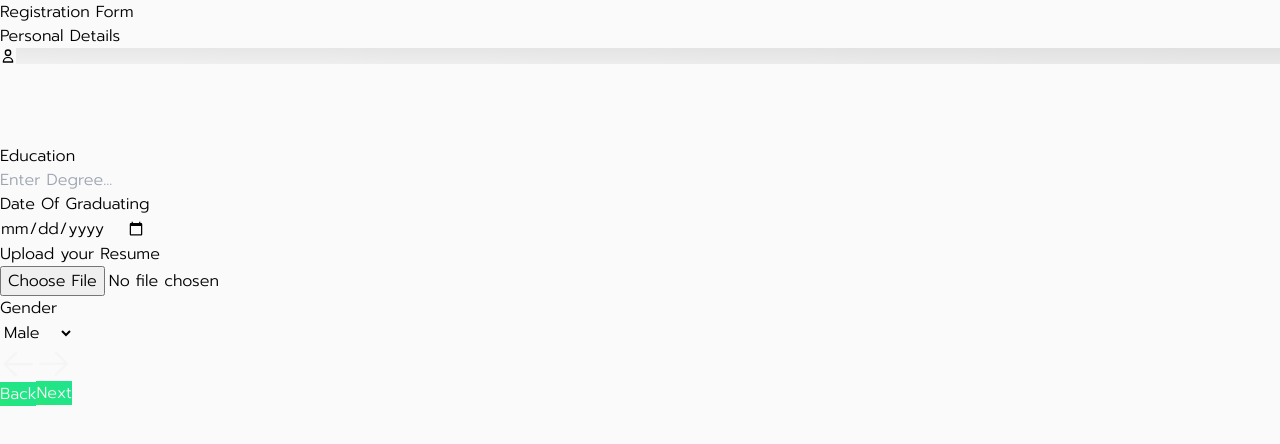
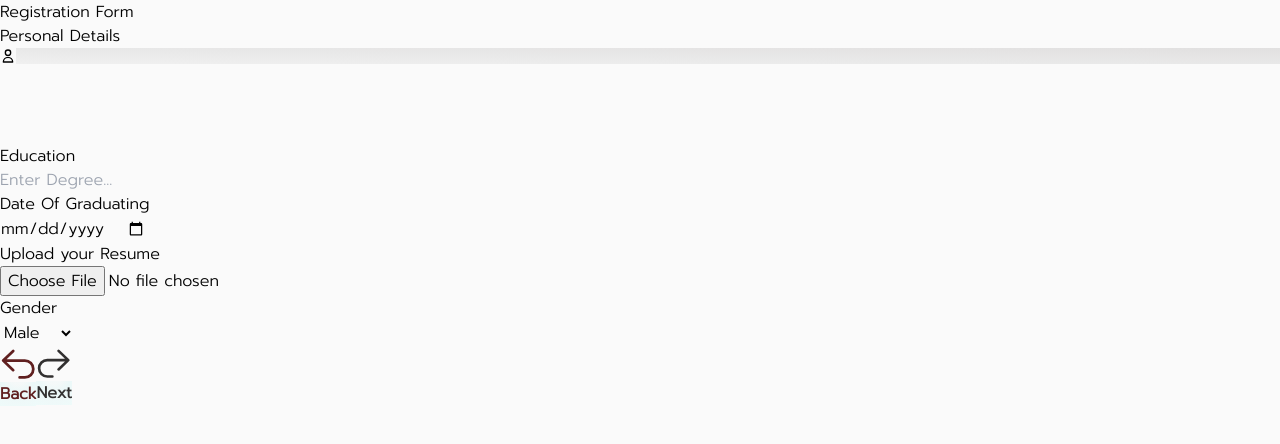
Before and after one commit to Somavik99/my-repo, a React (Vite) app: page / in a window 1280 px wide. Both pictures are taken after a click on the button "Next". Shown: the top 444 px of the page. Built offline with nearby package versions, Linux system fonts and the light colour scheme.

Commit message:
New component State management

```diff
--- a/src/Components/Forms/Form.css
+++ b/src/Components/Forms/Form.css
@@ -1,24 +1,27 @@
 
 
 .NxtBtn{
-  background-image: linear-gradient(to right top, #26e77a, #22e582, #21e489, #22e290, #25e096);
-  color: whitesmoke;
+  background-image: radial-gradient(circle, #f2f8f88c, #f2f8f8aa, #ebf8f8, #e9f8f8ad, #ecfbfad8);
+  color: rgb(50, 48, 48);
   position: absolute;
+  font-weight: bolder;
 }
 
-.NxtBtn:disabled{
+.NxtBtn:hover{
   background-image: linear-gradient(to right top, #9099a8, #98a3b4, #9fadc0, #a7b8cc, #aec2d8);
  border-color: rgb(192, 146, 235);
  color: rgb(232, 240, 244);
 }
 
 .PrevBtn{
-  background-image: linear-gradient(to right top, #26e77a, #22e582, #21e489, #22e290, #25e096);
-  color: whitesmoke;
+  background-image: radial-gradient(circle, #f2f8f88c, #f2f8f8aa, #ebf8f8, #e9f8f8ad, #ecfbfad8);
+  color: rgb(96, 32, 32);
+  font-weight: bolder;
+
 
 }
 
-.PrevBtn:disabled{
+.PrevBtn:hover{
   background-image: linear-gradient(to right top, #9099a8, #98a3b4, #9fadc0, #a7b8cc, #aec2d8);
   border-color: rgb(192, 146, 235);
   color: rgb(232, 240, 244);
--- a/src/Components/Forms/Form.jsx
+++ b/src/Components/Forms/Form.jsx
@@ -1,5 +1,5 @@
 import React, { useContext } from "react";
-import { ArrowLeftIcon, ArrowRightIcon } from "@heroicons/react/24/outline";
+import { ArrowUturnLeftIcon, ArrowUturnRightIcon } from "@heroicons/react/20/solid";
 import { HiOutlineUser } from "react-icons/hi";
 import { FormContext } from "../Context/FormContextProvider";
 import SignUp from "../SignUp/SignUp";
@@ -54,10 +54,10 @@ const Form = () => {
             <button
               hidden={state.Page == 0 || state.Page === FormHeader.length - 1}
               className="PrevBtn w-[64px]
-              h-[64px] text-[20px] border-y-[3px] border-x-[1.8px] border-slate-500 rounded-2xl hover:shadow-2xl"
+              h-[64px] text-[20px] border-y-[3px] border-x-[1.8px]  rounded-2xl hover:shadow-2xl "
               onClick={PrevPage}
             >
-              <ArrowLeftIcon className="w-6 h-6 ml-5 transition-all hover:scale-[1.2] bg-transparent items-center" />
+              <ArrowUturnLeftIcon className="w-6 h-6 ml-5 transition-all hover:scale-[1.5] bg-transparent items-center hover:text-gray-500" />
               Back
             </button>
           </span>
@@ -66,9 +66,9 @@ const Form = () => {
               hidden={state.Page == FormHeader.length - 1}
               onClick={NextPage}
               className="NxtBtn w-[64px]
-               h-[64px] text-[20px] border-y-[3px] border-x-[1.8px] border-slate-500 rounded-2xl hover:shadow-2xl"
+               h-[64px] text-[20px] border-y-[3px] border-x-[1.8px]  rounded-2xl hover:shadow-2xl"
             >
-              <ArrowRightIcon className="w-6 h-6 ml-5 transition-all hover:scale-[1.2] bg-transparent items-center" />
+              <ArrowUturnRightIcon className="w-6 h-6 ml-5 transition-all hover:scale-[1.5] bg-transparent items-center hover:text-gray-500" />
               Next
             </button>
           </span>
--- a/src/Components/Personal/Personal.jsx
+++ b/src/Components/Personal/Personal.jsx
@@ -1,13 +1,14 @@
 import React from "react";
+import "./Personal.css"
 
 const Personal = () => {
   return (
-    <div className="">
+    <div className="p-8">
       <div>
         <p><label htmlFor="Edu">Education</label></p>
         <input type="text" name="Edu" placeholder="Enter Degree..." />
       </div>
-        <div className="date m-4 p-8 flex-initial">
+        <div className="date my-4 py-2 flex-initial">
           <p><label htmlFor="dob">Date Of Graduating</label></p>
         <input type="date" name="" id="" />
       </div>
```
Also changed, not shown: src/App.jsx (+10 -2 lines), src/Components/Personal/Personal.css (added).
